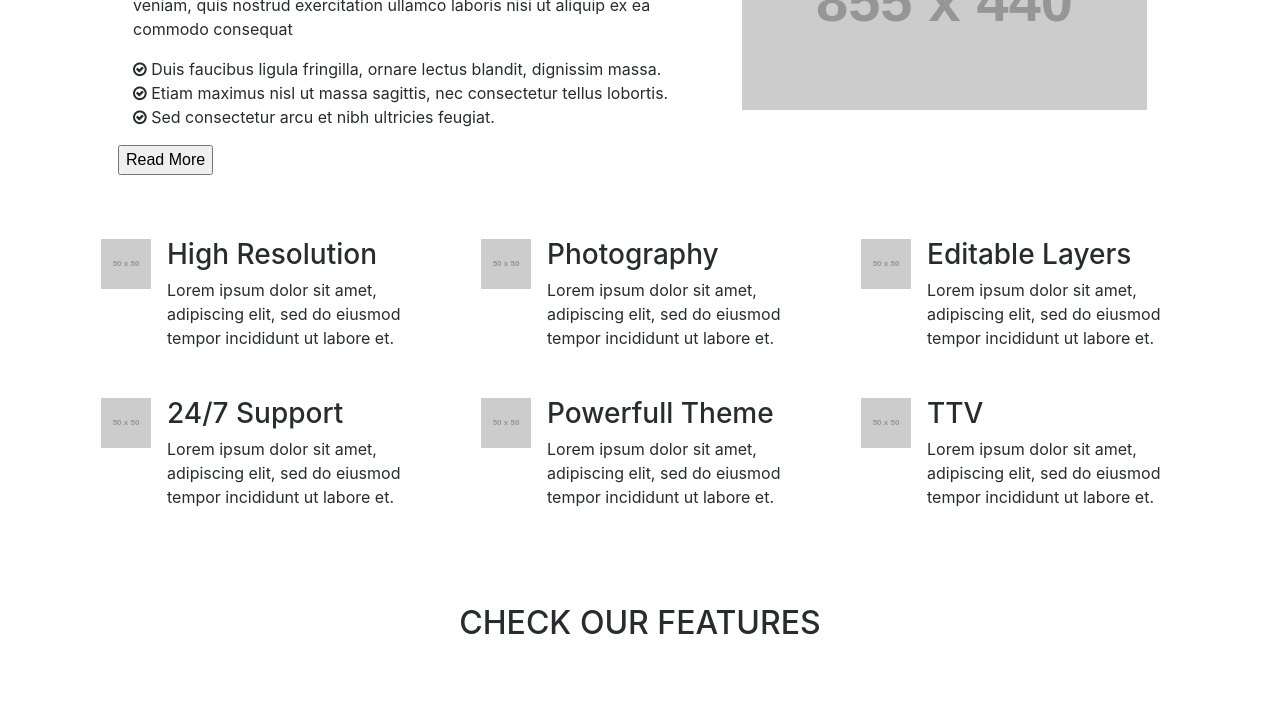
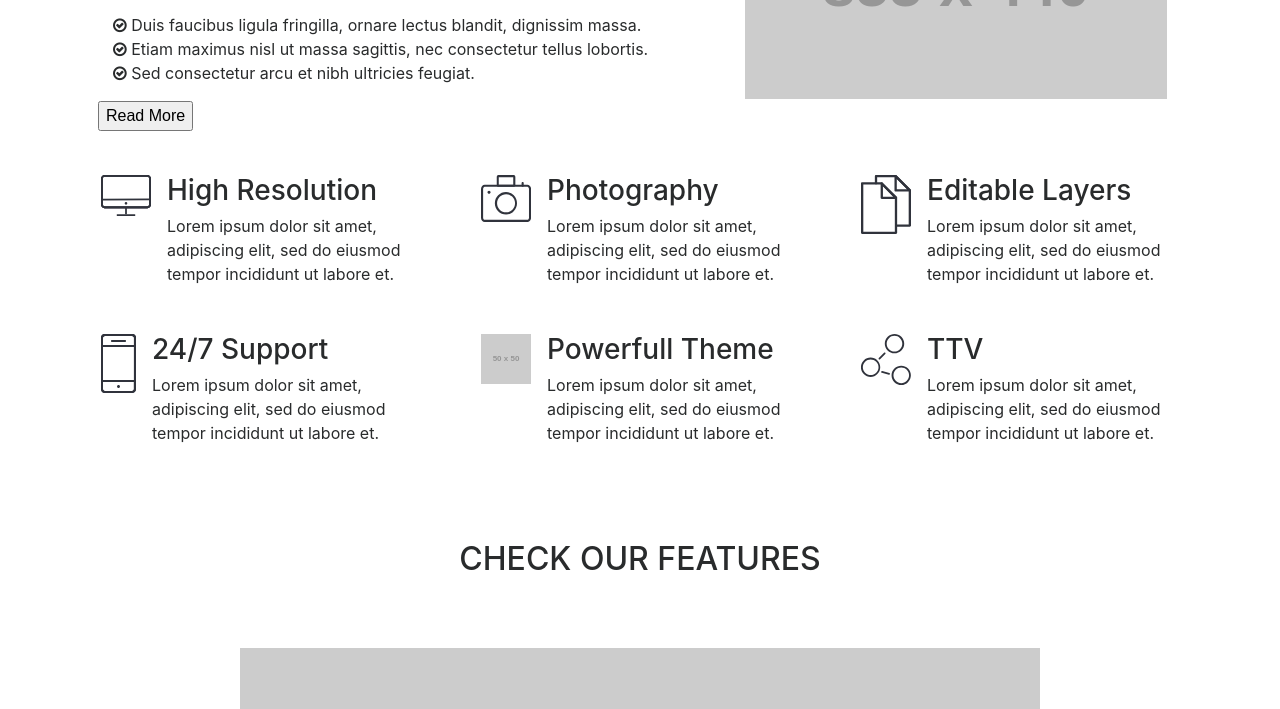
Before and after one commit to miguelcoronas/firstproject, a plain HTML site: page index.html in a window 1280 px wide. Shown: the part 762-1471 px from the top of the page. Drawn offline with nearby package versions, Linux system fonts and the light colour scheme; placeholder pictures from the web are drawn by us; a script that the page names is missing.

Commit message:
feat(html): add svg icons

```diff
--- a/general/style.css
+++ b/general/style.css
@@ -64,7 +64,7 @@ button.enyo-btn {
 }
 
 div.download-it {
-	padding: 3em;
+	padding: 1.75em;
 }
 
 div.download-it li,
@@ -75,6 +75,15 @@ div.download-it ul {
 
 div.media {
 	padding: 1em;
+}
+
+div.media img {
+	width:50px;
+}
+
+div.media img.phone {
+	width:35px;
+	height: 100%
 }
 
 
@@ -92,10 +101,10 @@ div.plans-container .row:first-child{
 	padding: 7em 0em 3em 0em;
 	background-color: aliceblue;
 }
-div.plans-container .row:nth-child(2){
+/* div.plans-container .row:nth-child(2){
 	margin:0 2em;
 }
-
+*/
 .capitalize {
 	text-transform: uppercase;
 }
--- a/index.html
+++ b/index.html
@@ -39,7 +39,7 @@
 					</nav>
 					<!-- <div class="banner-img"></div> -->
 
-			<div class="container img-fluid banner-img">
+			<div class="container banner-img">
 				<h1>Free Psd Web Template</h1>
 				<p>Lorem ipsum dolor sit amet, consectetur adipiscing elit, sed do eiusmod tempor incididunt ut labore et dolore magna aliqua</p>
 
@@ -77,7 +77,7 @@
 				<div class="row">
 					<div class="col-xs-12 col-sm-6 col-lg-4">
 						<div class="media">
-							<img class="d-flex mr-3" src="http://via.placeholder.com/50x50" alt="Generic placeholder image">
+							<img class="d-flex mr-3" src="img/monitor.svg" alt="Generic placeholder image">
 							<div class="media-body">
 								<h3 class="mt-0">High Resolution</h3>
 								<p>Lorem ipsum dolor sit amet, adipiscing elit, sed do eiusmod
@@ -87,7 +87,7 @@
 					</div>
 					<div class="col-xs-12 col-sm-6 col-lg-4">
 						<div class="media">
-							<img class="d-flex mr-3" src="http://via.placeholder.com/50x50" alt="Generic placeholder image">
+							<img class="d-flex mr-3" src="img/camera.svg" alt="Generic placeholder image">
 							<div class="media-body">
 								<h3 class="mt-0">Photography</h3>
 								<p>Lorem ipsum dolor sit amet, adipiscing elit, sed do eiusmod
@@ -97,7 +97,7 @@
 					</div>
 					<div class="col-xs-12 col-sm-6 col-lg-4">
 						<div class="media">
-							<img class="d-flex mr-3" src="http://via.placeholder.com/50x50" alt="Generic placeholder image">
+							<img class="d-flex mr-3" src="img/layers.svg" alt="Generic placeholder image">
 							<div class="media-body">
 								<h3 class="mt-0">Editable Layers</h3>
 								<p>Lorem ipsum dolor sit amet, adipiscing elit, sed do eiusmod
@@ -107,7 +107,7 @@
 					</div>
 					<div class="col-xs-12 col-sm-6 col-lg-4">
 						<div class="media">
-							<img class="d-flex mr-3" src="http://via.placeholder.com/50x50" alt="Generic placeholder image">
+							<img class="d-flex mr-3 phone" src="img/phone.svg" alt="Generic placeholder image">
 							<div class="media-body">
 								<h3 class="mt-0">24/7 Support</h3>
 								<p>Lorem ipsum dolor sit amet, adipiscing elit, sed do eiusmod
@@ -127,7 +127,7 @@
 					</div>
 					<div class="col-xs-12 col-sm-6 col-lg-4">
 						<div class="media">
-							<img class="d-flex mr-3" src="http://via.placeholder.com/50x50" alt="Generic placeholder image">
+							<img class="d-flex mr-3" src="img/circles.svg" alt="Generic placeholder image">
 							<div class="media-body">
 								<h3 class="mt-0">TTV</h3>
 								<p>Lorem ipsum dolor sit amet, adipiscing elit, sed do eiusmod
@@ -145,7 +145,8 @@
 				<img class="img-fluid" src="http://via.placeholder.com/800x500">
 			</div> <!-- este div cierra la cuarta parte de la oagina imagen computadora ese wey no abre este div -->
 
-			<div class="container-fluid plans-container"> <!-- abre la cuarta parte de la pagina "planes" -->
+			<div class="plans-container"> <!-- abre la cuarta parte de la pagina "planes" -->
+				<div class="container"> <!-- abre el contenedor puesto en el video 14 -->
 					<div class="row"> <!-- abre nueva fila olvidada plans -->
 	           				<div class="col-xs-12"> <!-- abre el div para contenido parrafo plans -->
 	             					<h2 class="capitalize">Plans</h2>
@@ -170,6 +171,7 @@
 							<p>Lorem ipsum dolor sit</p>
 						</div>
 					</div> <!-- cierra el row -->
+				</div> <!-- cierra el contenedor puesto en el video 14 -->
 
 			</div> <!-- cierra la cuarta parte de la pagina "planes" -->
       <div class="contact-info"> <!-- abre contenedor de la quinta parte de la pagina got questions? -->
```
Also changed, not shown: img/camera.svg (added), img/circles.svg (added), img/layers.svg (added), img/monitor.svg (added), img/phone.svg (added). Lines whose indentation alone changed are shown as unchanged.
